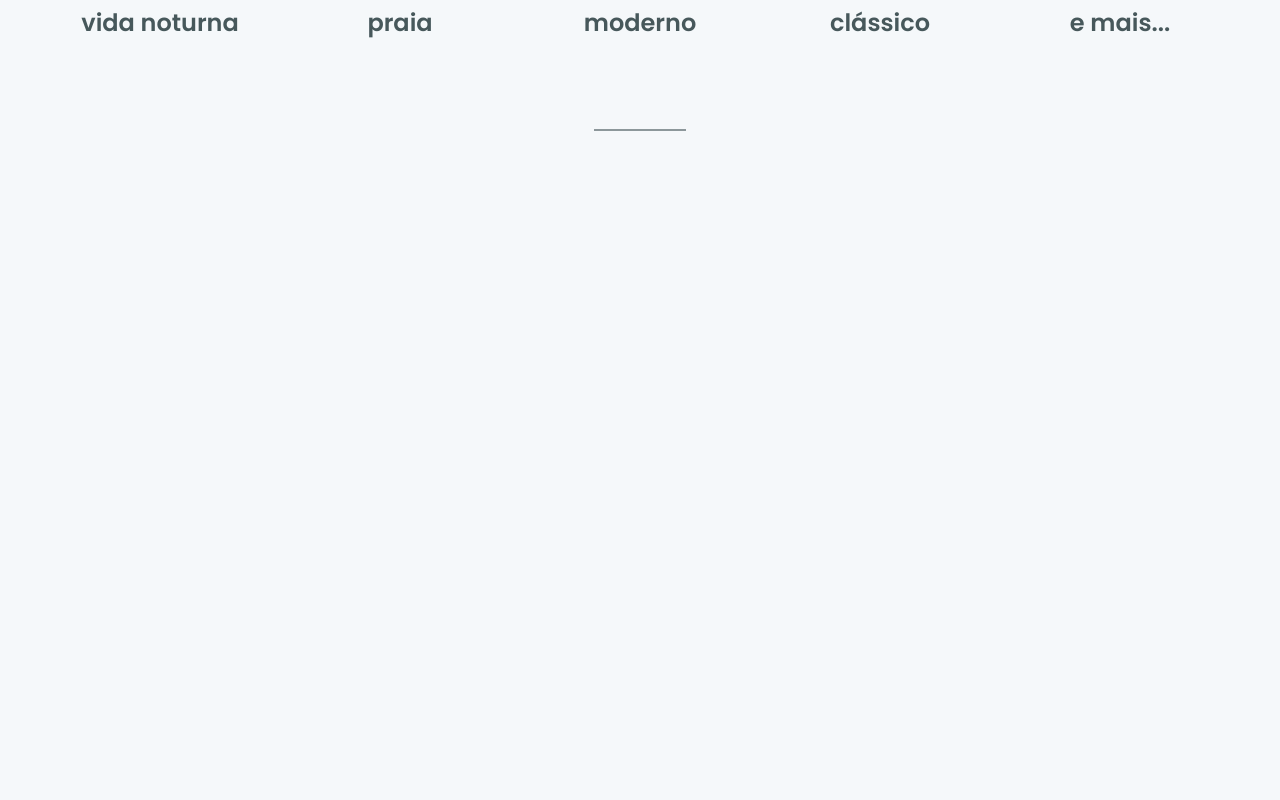
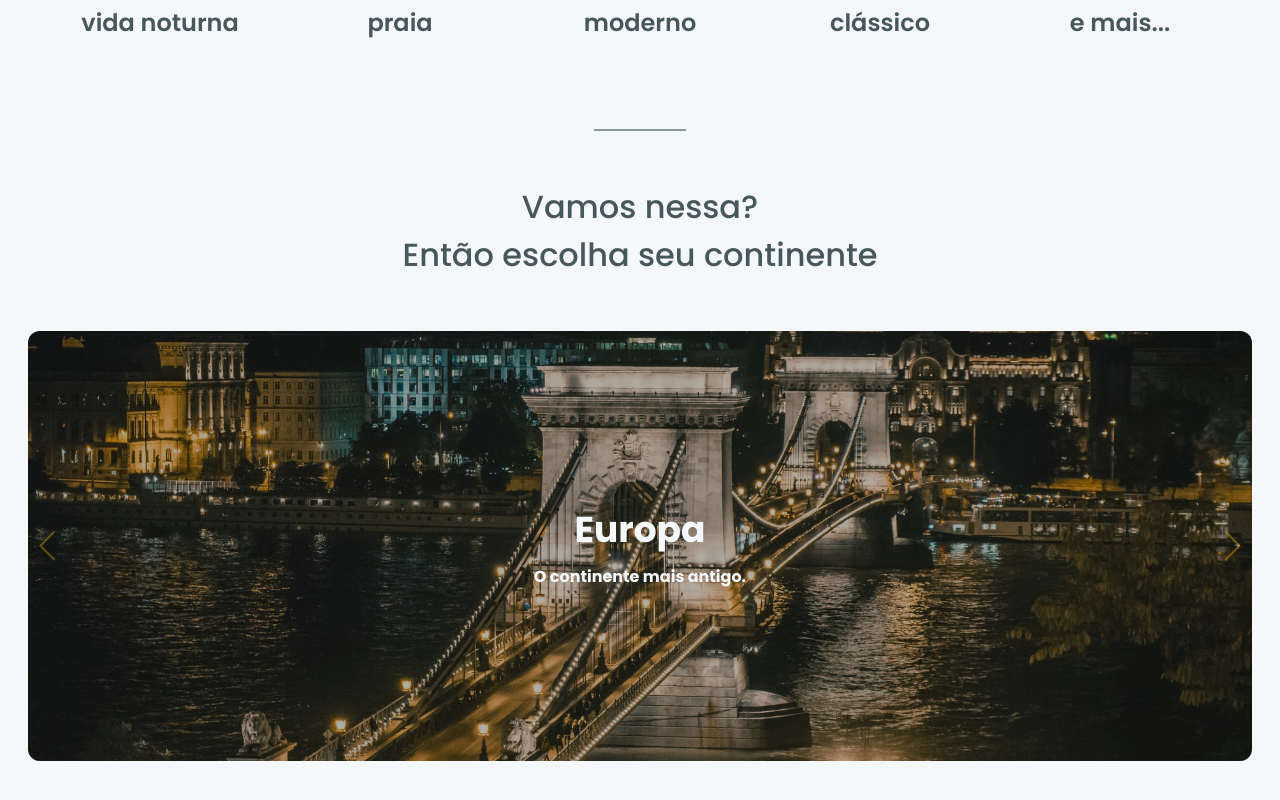
Before and after one commit to jessejonass/worldtrip, a Next.js app: page / in a window 1280 px wide. Shown: the part 604-1404 px from the top of the page. Before the commit the page ends 800 px from the top, so only its background shows below. Built offline with nearby package versions, Linux system fonts and the light colour scheme.

Commit message:
feat: added carousel component

```diff
--- /dev/null
+++ b/src/components/Carousel/Carousel.tsx
@@ -0,0 +1,64 @@
+import { FC } from "react";
+import { Box, Flex, Text, Link } from "@chakra-ui/react";
+import { Swiper, SwiperSlide } from "swiper/react";
+import SwiperCore, { Navigation, Pagination } from "swiper/core";
+SwiperCore.use([Navigation, Pagination]);
+
+import "swiper/swiper.min.css";
+import "swiper/components/pagination/pagination.min.css";
+import "swiper/components/navigation/navigation.min.css";
+
+import Background from "./components/Background";
+import Gradient from "./components/Gradient";
+
+const swiperStyle = {
+  "--swiper-navigation-color": "#FFBA08",
+  "--swiper-pagination-color": "#FFBA08",
+  "--swiper-navigation-size": "30px",
+  height: "430px",
+};
+
+const Carousel: FC = () => {
+  return (
+    <Box px="2" maxW="1240px" mx="auto" mb="52px">
+      <Swiper
+        navigation
+        slidesPerView={1}
+        pagination={{
+          clickable: true,
+        }}
+        style={swiperStyle}
+      >
+        <SwiperSlide>
+          <Background>
+            <Gradient>
+              <Flex>
+                <Link href="/" _hover={{ textDecoration: "none" }}>
+                  <Text
+                    mb="2"
+                    align="center"
+                    color="text.100"
+                    fontWeight="700"
+                    fontSize="4xl"
+                  >
+                    Europa
+                  </Text>
+                  <Text
+                    align="center"
+                    color="text.100"
+                    fontWeight="700"
+                    fontSize="medium"
+                  >
+                    O continente mais antigo.
+                  </Text>
+                </Link>
+              </Flex>
+            </Gradient>
+          </Background>
+        </SwiperSlide>
+      </Swiper>
+    </Box>
+  );
+};
+
+export default Carousel;
--- /dev/null
+++ b/src/components/Carousel/components/Background/Background.tsx
@@ -0,0 +1,24 @@
+import React, { FC } from "react";
+import { Flex } from "@chakra-ui/react";
+
+type BackgroundProps = {
+  children: React.ReactNode;
+};
+
+const Background: FC<BackgroundProps> = ({ children }) => {
+  return (
+    <Flex
+      h="100%"
+      borderRadius="12"
+      overflow="hidden"
+      backgroundPosition="center"
+      backgroundRepeat="no-repeat"
+      backgroundSize="cover"
+      backgroundImage="url('/images/europe.jpg')"
+    >
+      {children}
+    </Flex>
+  );
+};
+
+export default Background;
--- /dev/null
+++ b/src/components/Carousel/components/Background/index.ts
@@ -0,0 +1,3 @@
+import Background from './Background';
+
+export default Background;
--- /dev/null
+++ b/src/components/Carousel/components/Gradient/Gradient.tsx
@@ -0,0 +1,23 @@
+import React, { FC } from "react";
+import { Flex } from "@chakra-ui/react";
+
+type Gradient = {
+  children: React.ReactNode;
+};
+
+const Gradient: FC<Gradient> = ({ children }) => {
+  return (
+    <Flex
+      align="center"
+      justify="center"
+      h="100%"
+      w="100%"
+      px="10"
+      bgGradient="linear(to-b, rgba(28, 20, 1, 0.35), rgba(28, 20, 1, 0.35))"
+    >
+      {children}
+    </Flex>
+  );
+};
+
+export default Gradient;
--- /dev/null
+++ b/src/components/Carousel/components/Gradient/index.ts
@@ -0,0 +1,3 @@
+import Gradient from './Gradient';
+
+export default Gradient;
--- /dev/null
+++ b/src/components/Carousel/index.ts
@@ -0,0 +1,3 @@
+import Carousel from './Carousel';
+
+export default Carousel;
--- /dev/null
+++ b/src/components/Carousel/types.ts
@@ -0,0 +1,3 @@
+export type Type = {
+  type: string;
+}
--- a/src/components/Pages/Home/Home.tsx
+++ b/src/components/Pages/Home/Home.tsx
@@ -1,16 +1,27 @@
-import { FC } from 'react';
-import { Box, Divider } from '@chakra-ui/react';
+import { FC } from "react";
+import { Box, Divider, Text } from "@chakra-ui/react";
 
-import Banner from 'components/Banner';
-import Info from 'components/Info';
+import Banner from "components/Banner";
+import Info from "components/Info";
+import Carousel from "components/Carousel";
 
 const Home: FC = () => {
   return (
-    <Box w="100vw">
+    <Box w="100%">
       <Banner />
       <Info />
 
-      <Divider mb="50" borderWidth="1px" borderColor="text.900" maxW="90" mx="auto" />
+      <Divider
+        borderWidth="1px"
+        borderColor="text.900"
+        maxW="90"
+        mx="auto"
+      />
+      <Text textAlign="center" fontSize="2rem" fontWeight="medium" my="52px">
+        Vamos nessa? <br /> Então escolha seu continente
+      </Text>
+
+      <Carousel />
     </Box>
   );
 };
```
